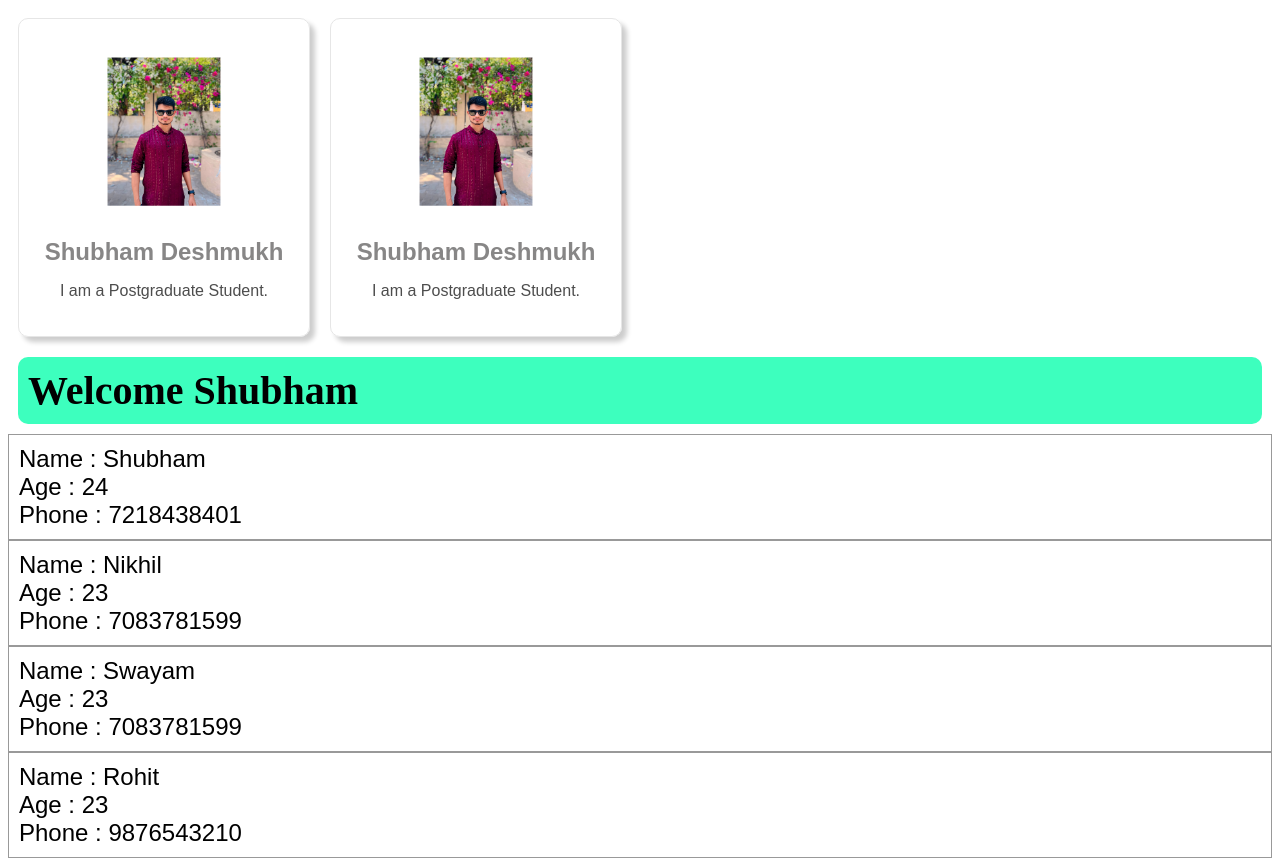
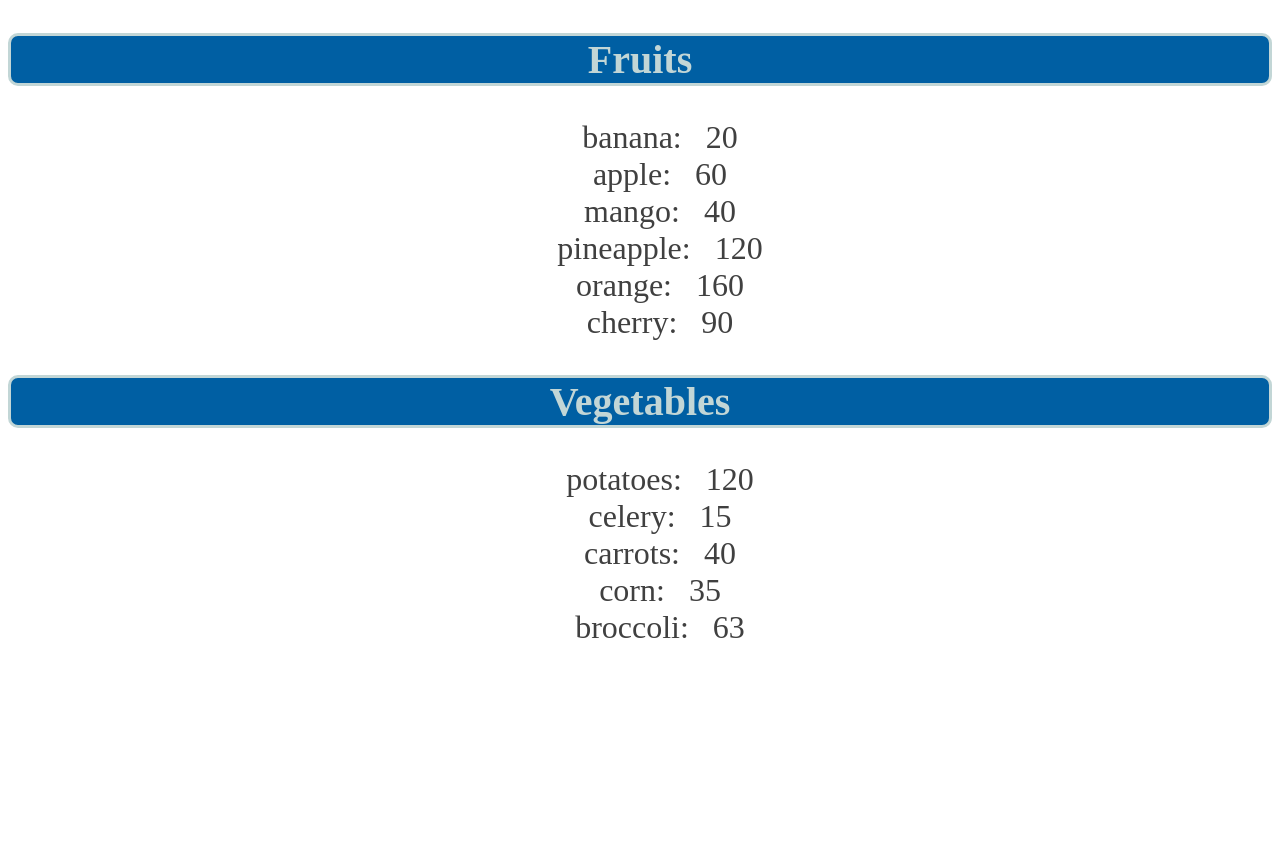
Before and after one commit to shubhamdsk/React_Bro-Code, a React (Vite) app in the folder my-react-app/: page / in a window 1280 px wide. Shown: the top 859 px of the page. After the commit the page ends 800 px from the top, so only its background shows below. Built offline with nearby package versions, Linux system fonts and the light colour scheme.

Commit message:
Rendering List with Props

```diff
--- a/my-react-app/src/App.jsx
+++ b/my-react-app/src/App.jsx
@@ -4,13 +4,31 @@ import Button from "./Buttons/Button";
 import Student from "./Components/Student";
 import UserGreeting from "./Components/UserGreeting";
 import List from "./Components/List";
+import ListItems from "./Components/ListItems";
 
 function App() {
+  const fruits = [
+    { id: 1, name: "banana", calories: 20 },
+    { id: 2, name: "apple", calories: 60 },
+    { id: 3, name: "mango", calories: 40 },
+    { id: 4, name: "pineapple", calories: 120 },
+    { id: 5, name: "orange", calories: 160 },
+    { id: 6, name: "cherry", calories: 90 },
+  ];
+
+  const vegetables = [
+    { id: 7, name: "potatoes", calories: 120 },
+    { id: 8, name: "celery", calories: 15 },
+    { id: 9, name: "carrots", calories: 40 },
+    { id: 10, name: "corn", calories: 35 },
+    { id: 11, name: "broccoli", calories: 63 },
+  ];
+
   return (
     <>
+      {/*<Cards />
       <Cards />
-      <Cards />
-      <UserGreeting isLoggedIn={true} username="Shubham" />
+       <UserGreeting isLoggedIn={true} username="Shubham" />
       <Student name="Shubham" age={24} phone={7218438401} />
       <Student name="Nikhil" age={23} phone={7083781599} />
       <Student name="Swayam" phone={7083781599} />
@@ -18,6 +36,12 @@ function App() {
       <List />
       <InlineCSSButton />
       <Button />
+      */}
+
+      {fruits.length > 0 && <ListItems items={fruits} category={"Fruits"} />}
+      {vegetables.length > 0 && (
+        <ListItems items={vegetables} category={"Vegetables"} />
+      )}
     </>
   );
 }
--- /dev/null
+++ b/my-react-app/src/Components/ListItems.jsx
@@ -0,0 +1,31 @@
+import React from "react";
+import PropTypes from "prop-types";
+
+const ListItems = (props) => {
+  const items = props.items;
+  const category = props.category;
+  return (
+    <>
+      <h2 className="list-category">{category}</h2>
+      <ol className="list-items">
+        {items.map((item) => (
+          <li key={item.id}>
+            {item.name}: &nbsp; {item.calories}
+          </li>
+        ))}
+      </ol>
+    </>
+  );
+};
+
+ListItems.propTypes = {
+  category: PropTypes.string,
+  items: PropTypes.arrayOf(
+    PropTypes.shape({
+      id: PropTypes.number,
+      name: PropTypes.string,
+      calories: PropTypes.number,
+    })
+  ),
+};
+export default ListItems;
--- a/my-react-app/src/index.css
+++ b/my-react-app/src/index.css
@@ -58,3 +58,24 @@
   border-radius: 10px;
   margin: 10px;
 }
+.list-category {
+  font-size: 2.5em;
+  font-weight: bold;
+  color: hsl(180, 20%, 80%);
+  text-align: center;
+  border: 3px solid;
+  border-radius: 10px;
+  background-color: hwb(205 0% 36%);
+}
+.list-items li {
+  font-size: 2em;
+  list-style: none;
+  color: hsl(0, 0%, 25%);
+  text-align: center;
+  margin: 0;
+}
+.list-items li:hover {
+  background-color: hsl(0, 0%, 30%);
+  color: hsl(0, 0%, 75%);
+  cursor: pointer;
+}
```
